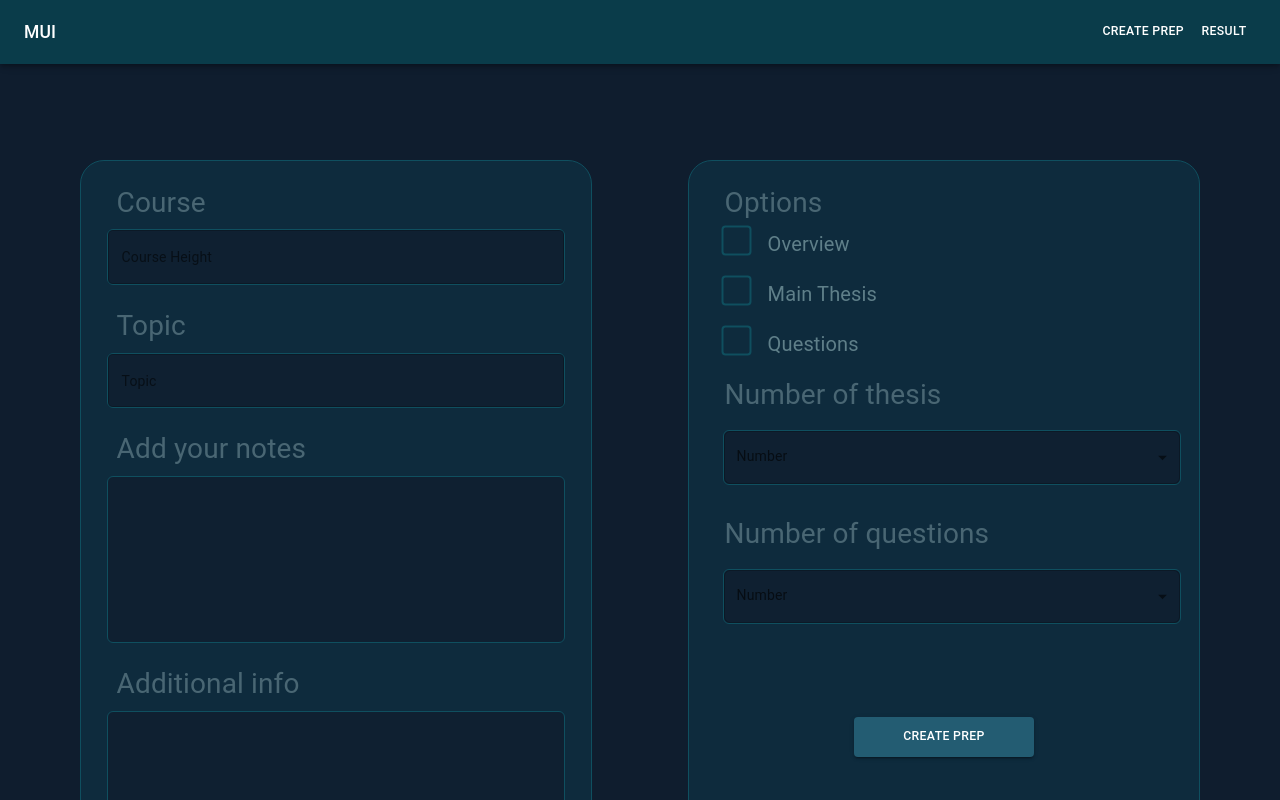
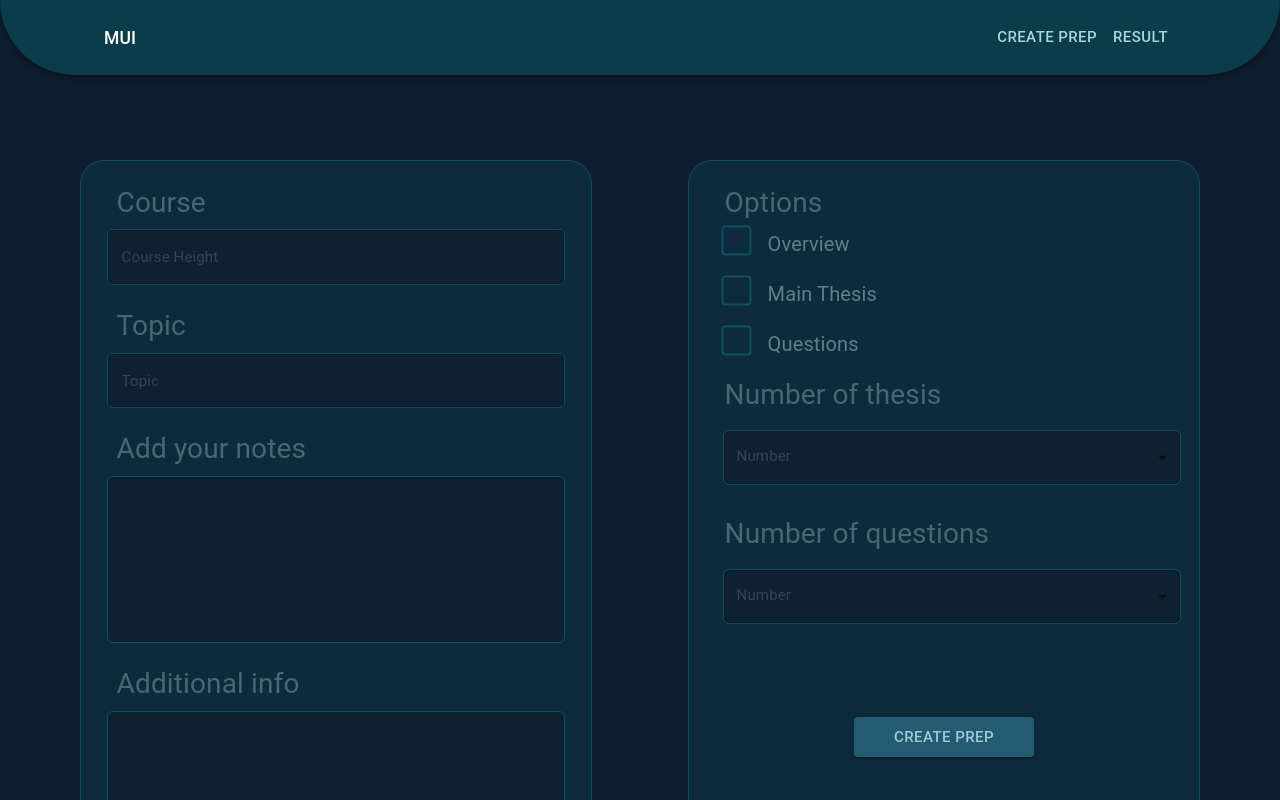
Before and after one commit to martinyis/PrepAi, a React (Create React App) app in the folder client/: page /create in a window 1280 px wide. Shown: the top 800 px of the page. Built offline with nearby package versions, Linux system fonts and the light colour scheme.

Commit message:
Change font-color styles

```diff
--- a/client/src/UI/InputFiled.jsx
+++ b/client/src/UI/InputFiled.jsx
@@ -1,5 +1,5 @@
 import * as React from "react";
-import { useTheme } from "@mui/material/styles";
+import { useTheme, ThemeProvider } from "@mui/material/styles";
 import OutlinedInput from "@mui/material/OutlinedInput";
 import InputLabel from "@mui/material/InputLabel";
 import MenuItem from "@mui/material/MenuItem";
@@ -19,15 +19,6 @@ const MenuProps = {
 
 const numbers = Array.from(Array(20).keys()).map((n) => n + 1);
 
-// function getStyles(name, personName, theme) {
-//   return {
-//     fontWeight:
-//       personName.indexOf(name) === -1
-//         ? theme.typography.fontWeightRegular
-//         : theme.typography.fontWeightMedium,
-//   };
-// }
-
 export default function SingleSelect() {
   const theme = useTheme();
   const [personName, setPersonName] = React.useState("");
@@ -36,10 +27,33 @@ export default function SingleSelect() {
     setPersonName(event.target.value);
   };
 
+  // override the theme to customize the label color
+  const customTheme = useTheme((outerTheme) => ({
+    ...outerTheme,
+    components: {
+      MuiInputLabel: {
+        styleOverrides: {
+          root: {
+            color: "#fff",
+          },
+        },
+      },
+    },
+  }));
+
   return (
+    <ThemeProvider theme={customTheme}>
       <div>
         <FormControl sx={{ m: 1, width: "100%" }}>
-        <InputLabel id="demo-single-name-label">Number</InputLabel>
+          <InputLabel
+            id="demo-single-name-label"
+            sx={{
+              color: "#304855",
+              fontSize: "15px",
+            }}
+          >
+            Number
+          </InputLabel>
           <Select
             labelId="demo-single-name-label"
             id="demo-single-name"
@@ -69,5 +83,6 @@ export default function SingleSelect() {
           </Select>
         </FormControl>
       </div>
+    </ThemeProvider>
   );
 }
--- a/client/src/UI/StartButton.jsx
+++ b/client/src/UI/StartButton.jsx
@@ -14,6 +14,8 @@ const StartButton = (props) => {
       }}
       style={{
         backgroundColor: "#235c72",
+        color: "#9dcad4",
+        fontSize: "15px",
       }}
     >
       {text}
--- a/client/src/components/NavBar.jsx
+++ b/client/src/components/NavBar.jsx
@@ -56,9 +56,42 @@ function NavBar(props) {
     window !== undefined ? () => window().document.body : undefined;
 
   return (
-    <Box className={classes.mainHeader} sx={{ display: "flex" }}>
+    <Box
+      className={classes.mainHeader}
+      sx={{
+        display: "flex",
+        justifyContent: "center",
+        margin: "0px 120px 0px 120px",
+        px: {
+          xs: 2,
+          sm: 3,
+          md: 5,
+          lg: 10,
+          xl: 15,
+        },
+      }}
+    >
       <CssBaseline />
-      <AppBar color="primary" component="nav" theme={theme}>
+      <AppBar
+        color="primary"
+        component="nav"
+        theme={theme}
+        style={{
+          borderRadius: "0 0 100px 100px",
+          height: "75px",
+          display: "flex",
+          justifyContent: "center",
+        }}
+        sx={{
+          px: {
+            xs: 2,
+            sm: 3,
+            md: 5,
+            lg: 10,
+            xl: 15,
+          },
+        }}
+      >
         <Toolbar>
           <IconButton
             color="inherit"
@@ -89,10 +122,14 @@ function NavBar(props) {
               </Button>
             ))} */}
             <Link to="create">
-              <Button sx={{ color: "#fff" }}>Create Prep</Button>
+              <Button sx={{ color: "#a9d5de", fontSize: "15px" }}>
+                Create Prep
+              </Button>
             </Link>
             <Link to="result">
-              <Button sx={{ color: "#fff" }}>Result</Button>
+              <Button sx={{ color: "#a9d5de", fontSize: "15px" }}>
+                Result
+              </Button>
             </Link>
           </Box>
         </Toolbar>
--- a/client/src/modules/InfoPanel.jsx
+++ b/client/src/modules/InfoPanel.jsx
@@ -62,6 +62,12 @@ const InfoPanel = () => {
             name="courseHeight"
             value={formData.courseHeight}
             onChange={handleChange}
+            InputLabelProps={{
+              style: {
+                color: "#304855",
+                fontSize: "15px",
+              },
+            }}
             style={{
               backgroundColor: "#0f2031",
               borderRadius: 6,
@@ -93,6 +99,12 @@ const InfoPanel = () => {
             name="topic"
             value={formData.topic}
             onChange={handleChange}
+            InputLabelProps={{
+              style: {
+                color: "#304855",
+                fontSize: "15px",
+              },
+            }}
             style={{
               backgroundColor: "#0f2031",
               borderRadius: 6,
```
Lines whose indentation alone changed are shown as unchanged.
